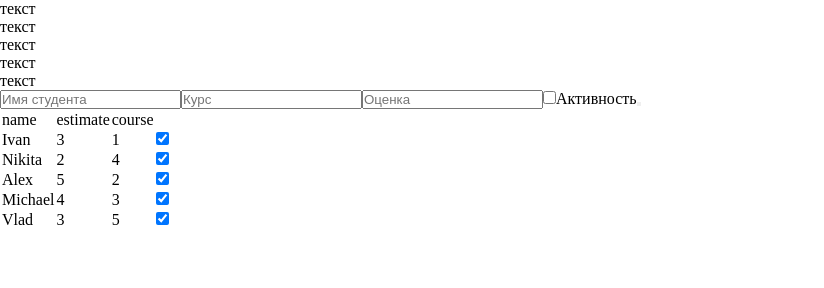
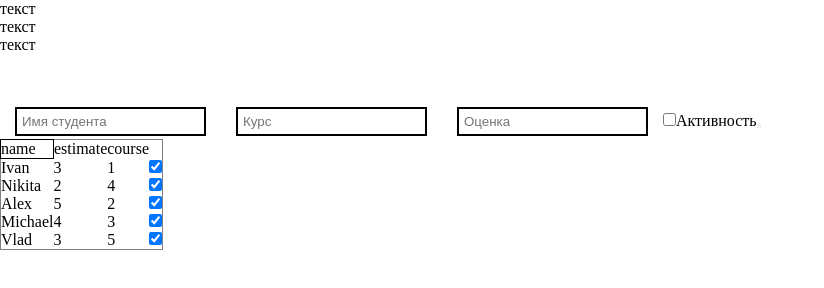
Before and after one commit to OlyaUsachova/JS-hometasks, a plain HTML site: page index.html in a window 1280 px wide. Shown: the whole page, without its empty margins (0-824 px from the left). Drawn offline with Linux system fonts and the light colour scheme.

Commit message:
Check changes

```diff
--- a/index.html
+++ b/index.html
@@ -6,7 +6,7 @@
           content="width=device-width, user-scalable=no, initial-scale=1.0, maximum-scale=1.0, minimum-scale=1.0">
     <meta http-equiv="X-UA-Compatible" content="ie=edge">
     <title>Hometask 6</title>
-    <link rel="stylesheet" href="styles.css">
+    <link rel="stylesheet" type="text/css" href="styles.css">
 
 
 
@@ -15,9 +15,7 @@
 
 <p class="phrase">текст</p>
 <p class="phrase">текст</p>
-<p class="phrase">текст</p>
-<p class="phrase">текст</p>
-<p class="phrase">текст</p>
+<p class="phrase" style="padding-bottom: 50px">текст</p>
 
 
 <form>
@@ -26,7 +24,7 @@
     <input type="number" name="estimate" value="" placeholder="Оценка">
     <input type="checkbox" id="active1" name="active1" value="1">
     <label for="active1">Активность</label>
-    <button type="submit">Добавить</button>
+    <button type="button">Добавить</button>
     -->
 </form>
 
@@ -34,8 +32,8 @@
 
 <table>
     <thead>
-        <tr>
-            <td>name</td>
+        <tr class="tr_style">
+            <td class="td_style">name</td>
             <td>estimate</td>
             <td>course</td>
         </tr>
--- a/scripts.js
+++ b/scripts.js
@@ -60,18 +60,20 @@ function renderAddStudent(){
         inputNameStudent.type = "text";
         inputNameStudent.placeholder = "Имя студента";
         inputNameStudent.name = "name_student";
+        inputNameStudent.className = "input-style";
 
 
         let inputCourse = document.createElement("input");
         inputCourse.type = "number";
         inputCourse.placeholder = "Курс";
         inputCourse.name = "course";
+        inputCourse.className = "input-style";
 
 
         let inputEstimate = document.createElement("input");
         inputEstimate.type = "number";
         inputEstimate.placeholder = "Оценка";
-        inputEstimate.name = "estimate";
+        inputEstimate.className = "input-style";
 
         let inputCheckActive = document.createElement("input");
         let label = document.createElement("label");
@@ -84,7 +86,11 @@ function renderAddStudent(){
         label.innerHTML = "Активность";
 
         let buttonAdd = document.createElement("button");
+        buttonAdd.type = "button";
+        buttonAdd.id = "add";
+        buttonAdd.addEventListener("click", event => {
 
+        });
 
 
         form.appendChild(inputNameStudent);
--- a/styles.css
+++ b/styles.css
@@ -8,3 +8,19 @@
     font-size: 16px;
     color: black;
 }
+
+.input-style{
+    margin: 3px 15px;
+    padding: 5px 5px;
+    border-radius: 0;
+    border: 2px solid black;
+}
+
+table{
+    border-collapse: collapse;
+    border: 1px solid grey;
+}
+
+.td_style{
+    border: 1px solid black;
+}
```
